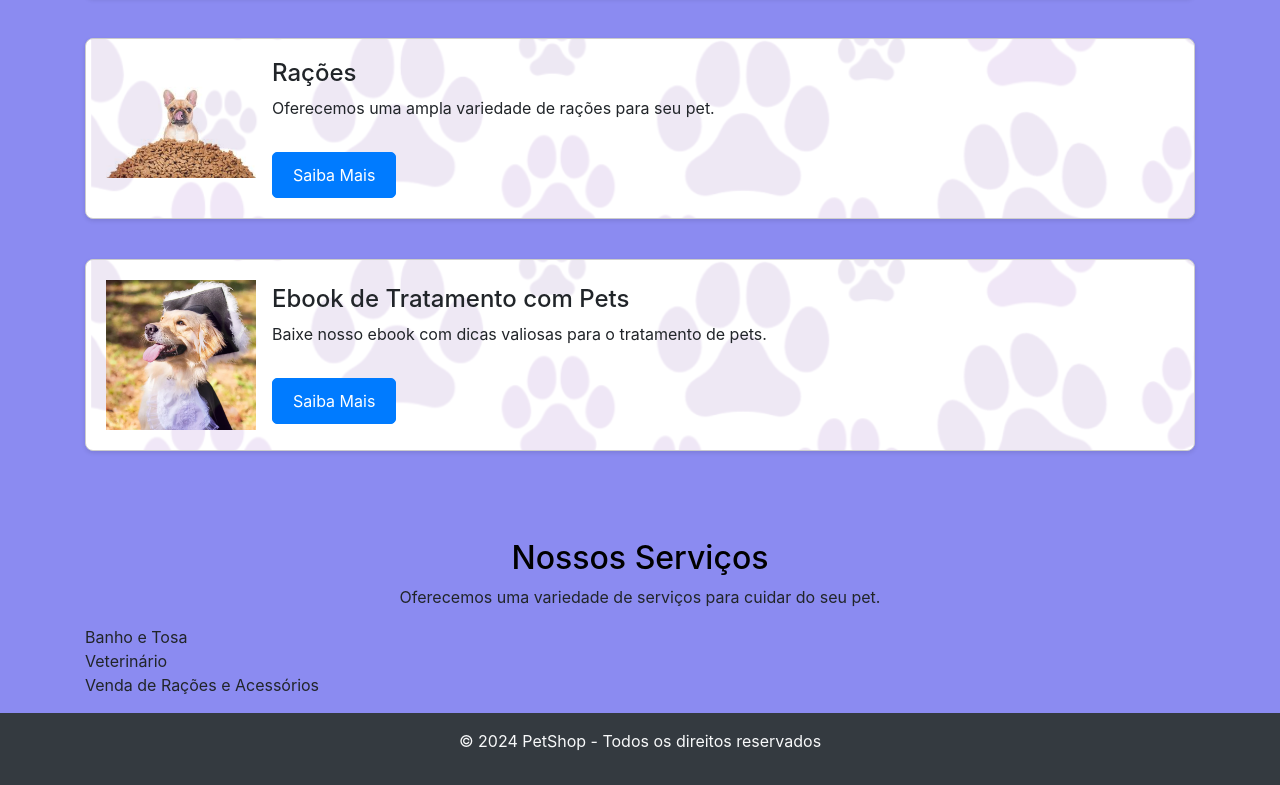
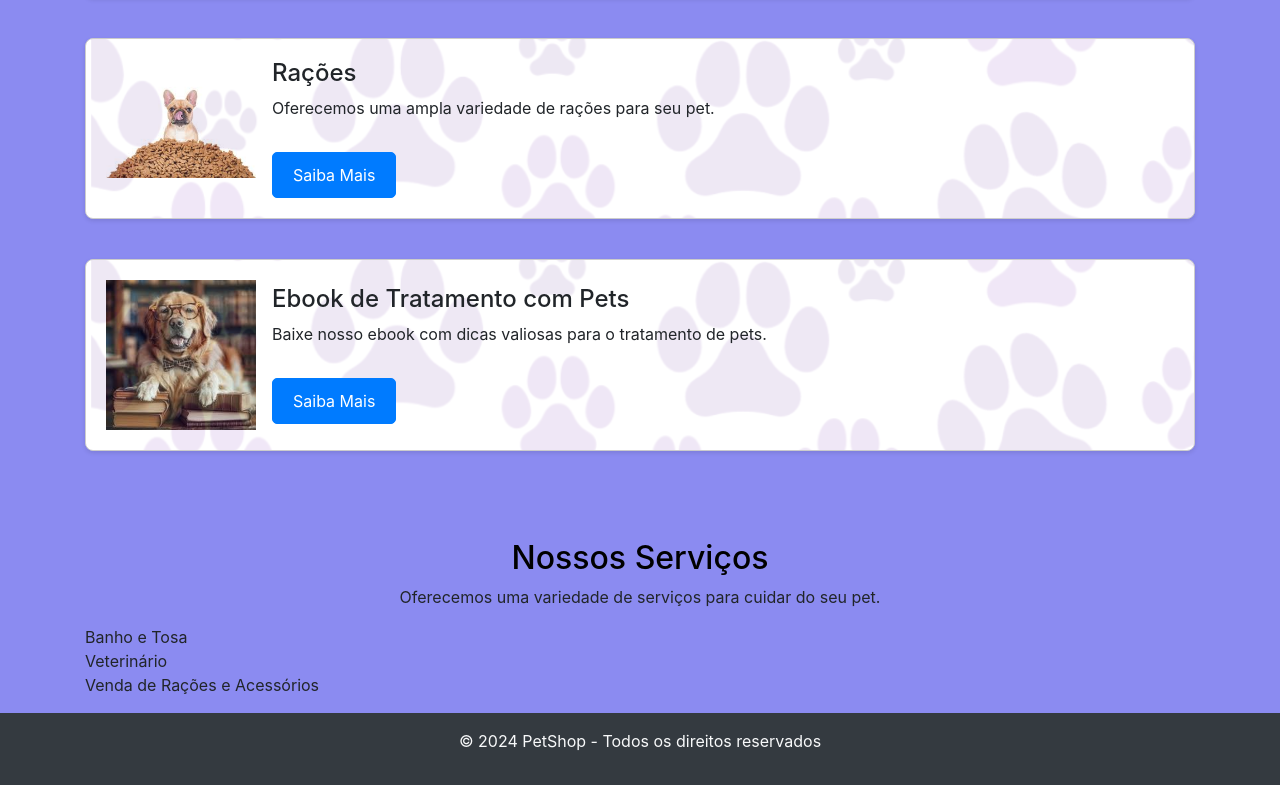
Before and after one commit to Akatsukijr/fase2, a plain HTML site: page inicio.html in a window 1280 px wide. Shown: the part 1246-2031 px from the top of the page. Drawn offline with nearby package versions, Linux system fonts and the light colour scheme.

Commit message:
Update inicio.html

```diff
--- a/inicio.html
+++ b/inicio.html
@@ -161,7 +161,7 @@
             <!-- Produto: Ebook de Tratamento com Pets -->
             <div class="col-md-12 mb-4">
                 <div class="product-box d-flex align-items-center">
-                    <img src="images/ebookpet.png" alt="Ebook de Tratamento com Pets" class="img-fluid product-image">
+                    <img src="images/ebookpet.jpeg" alt="Ebook de Tratamento com Pets" class="img-fluid product-image">
                     <div class="product-info ml-3">
                         <h4>Ebook de Tratamento com Pets</h4>
                         <p>Baixe nosso ebook com dicas valiosas para o tratamento de pets.</p>
```
